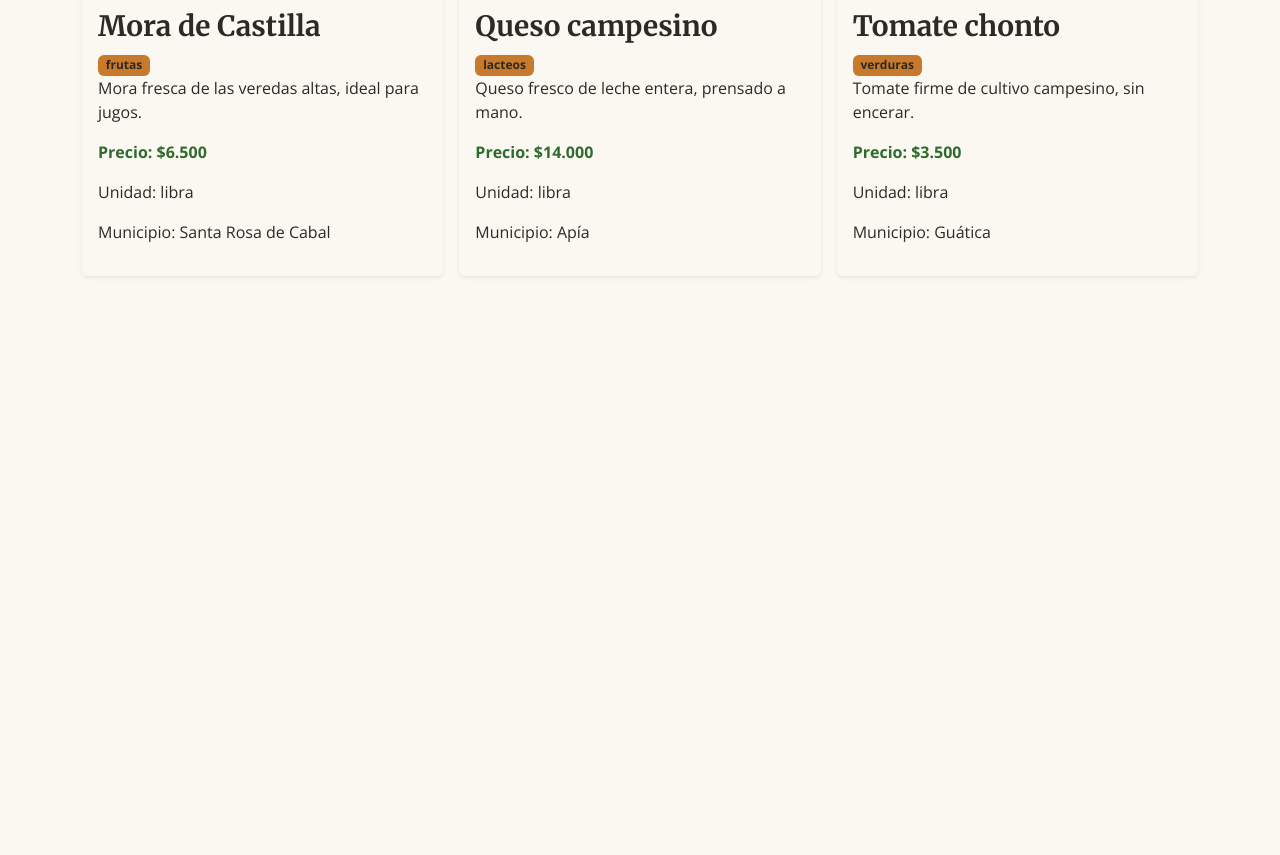
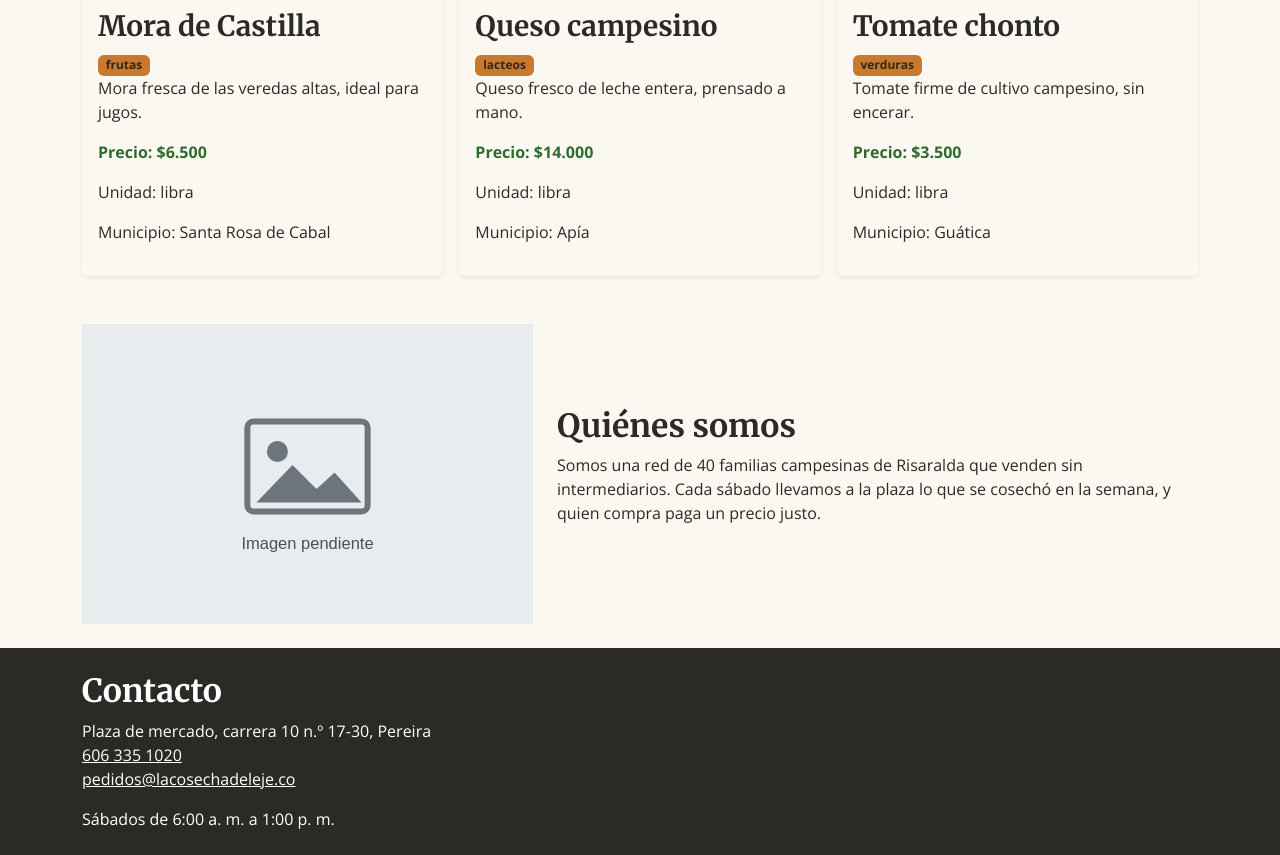
Before and after one commit to cannalombia/evaluacion2-maquetacion, a plain HTML site: page index.html in a window 1280 px wide. Shown: the part 2518-3373 px from the top of the page. Before the commit the page ends 2818 px from the top, so only its background shows below. Drawn offline with nearby package versions, Linux system fonts and the light colour scheme.

Commit message:
feat: agrega quienes somos y el pie de pagina (closes #2)

```diff
--- a/index.html
+++ b/index.html
@@ -106,7 +106,35 @@
    <div id="catalogo" class="row row-cols-1 row-cols-md-2 row-cols-lg-3 g-3"></div>
 </section>
 
+<!-- Issue #2: sección acerca de -->
+<section id="acerca" class="container py-4" aria-labelledby="titulo-acerca">
+   <div class="row align-items-center g-4">
+      <div class="col-md-5">
+         <img class="img-fluid" src="img/placeholder.svg" alt="">
+      </div>
+      <div class="col-md-7">
+         <h2 id="titulo-acerca">Quiénes somos</h2>
+         <p>Somos una red de 40 familias campesinas de Risaralda que venden sin intermediarios. Cada sábado llevamos a la plaza lo que se cosechó en la semana, y quien compra paga un precio justo.</p>
+      </div>
+   </div>
+</section>
+
+
+
 </main>
+
+<!-- Issue #2: pie de página -->
+<footer id="contacto" class="py-4 text-white" style="background-color: var(--marca-texto)">
+   <div class="container">
+      <h2>Contacto</h2>
+      <address>
+         Plaza de mercado, carrera 10 n.º 17-30, Pereira<br>
+         <a class="text-white" href="tel:+576063351020">606 335 1020</a><br>
+         <a class="text-white" href="mailto:pedidos@lacosechadeleje.co">pedidos@lacosechadeleje.co</a>
+      </address>
+      <p class="mb-0">Sábados de 6:00 a. m. a 1:00 p. m.</p>
+   </div>
+</footer>
 
   <!-- Bootstrap JS (necesario para que la navbar se pliegue) -->
   <script src="https://cdn.jsdelivr.net/npm/bootstrap@5.3.3/dist/js/bootstrap.bundle.min.js"></script>
```
